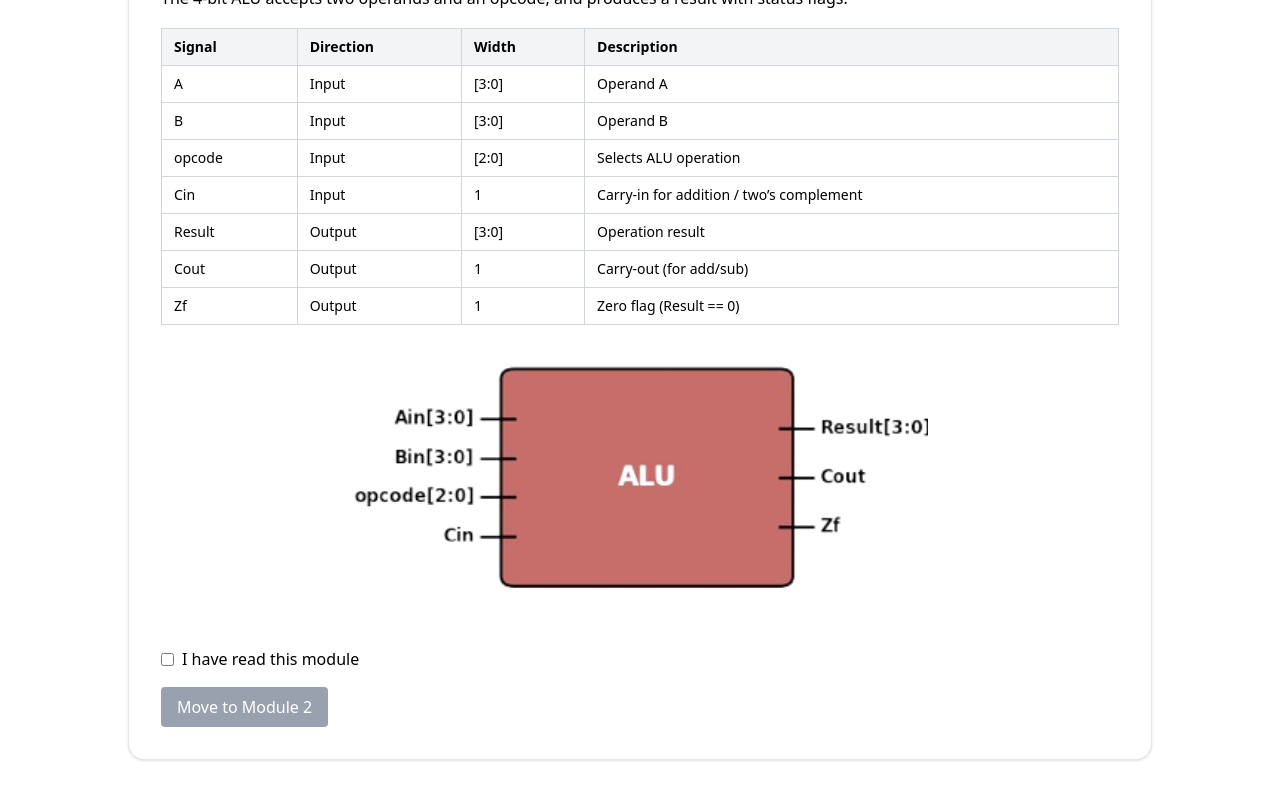
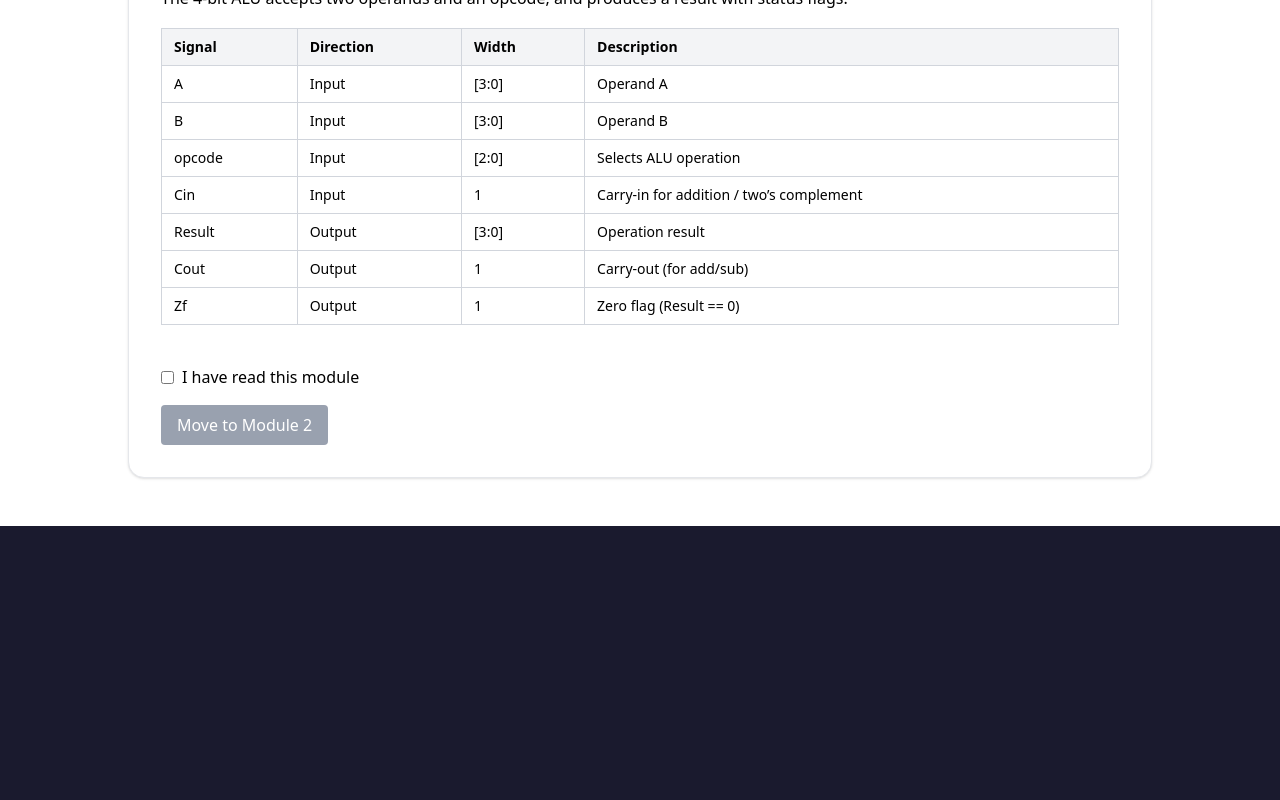
Before and after one commit to atharvab2404/vlsidojo, a Next.js app: page /projects/4-bit-alu in a window 1280 px wide. Shown: the part 973-1773 px from the top of the page. After the commit the page ends 1499 px from the top, so only its background shows below. Built offline with nearby package versions, Linux system fonts and the light colour scheme; a web font is replaced by a local one.

Commit message:
Revert "alu-block diagram added"
This reverts commit b4714d9d72458772f9efca0f031c3fe3c254846c.

```diff
--- a/src/app/projects/4-bit-alu/page.tsx
+++ b/src/app/projects/4-bit-alu/page.tsx
@@ -173,21 +173,7 @@ export default function Page() {
                     </tbody>
                     </table>
                 </div>
-
-                {/* Block Diagram Image Below Table */}
-                <div className="mt-6 flex justify-center">
-                    <div className="max-w-xl w-full h-auto overflow-hidden">
-                        <img
-                        src="/images/alu.png"
-                        alt="4-bit ALU Block Diagram"
-                        className="w-full h-auto object-contain"
-                        />
-                    </div>
-                </div>
                 </section>
-
-
-
                 {/* Checkbox & Next Button */}
                 <div className="flex items-center mt-4">
                 <input
```
Also changed, not shown: public/images/alu.png (deleted).
